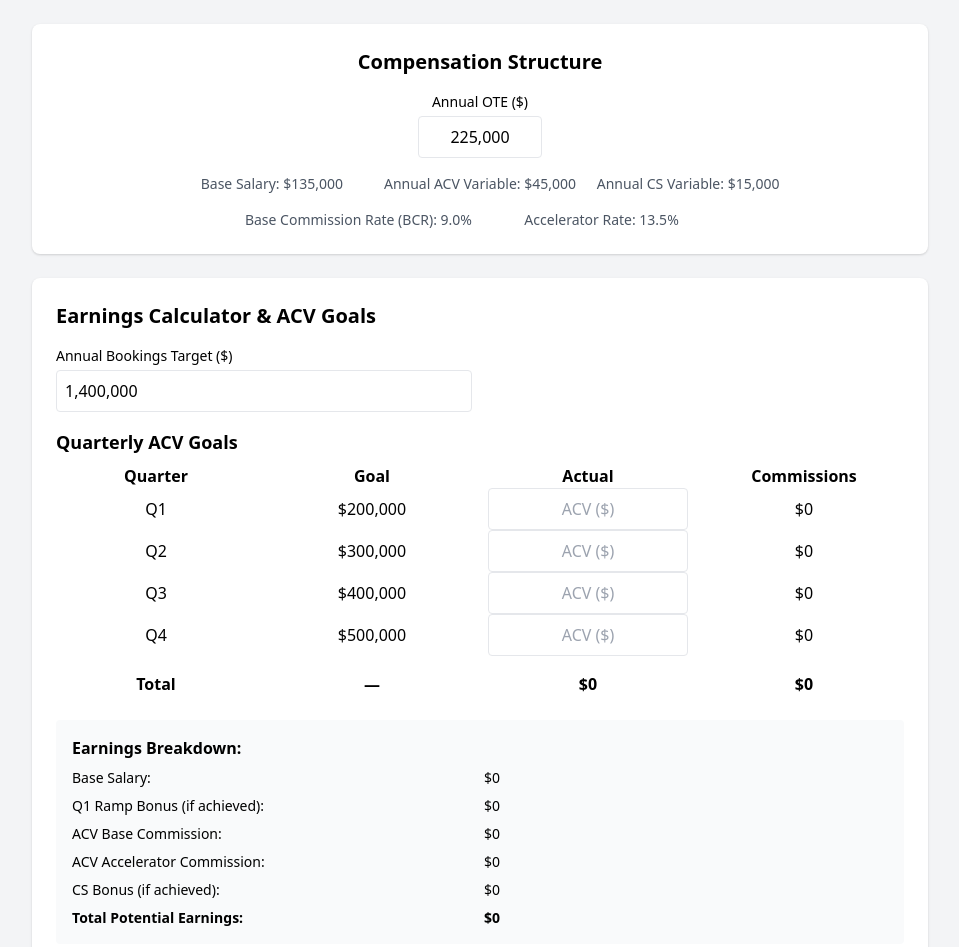
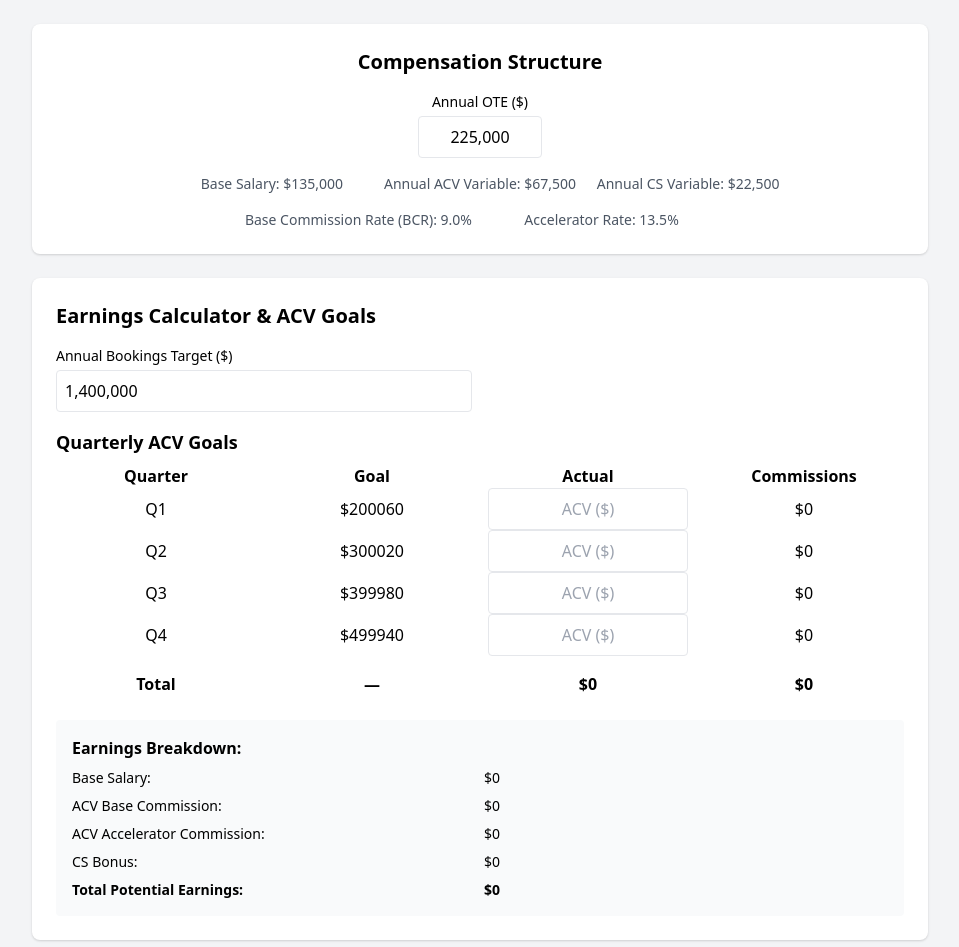
Before and after one commit to gyaan-ai/cro_plan, a plain HTML site: page index.html in a window 1280 px wide. Shown: the top 947 px of the page, without its empty margins (160-1119 px from the left). Drawn offline with nearby package versions, Linux system fonts and the light colour scheme.

Commit message:
index.html

```diff
--- a/index.html
+++ b/index.html
@@ -101,13 +101,11 @@
                 <div class="grid grid-cols-2 gap-2 text-sm">
                     <div>Base Salary:</div>
                     <div>$<span id="summary-base-salary">0</span></div>
-                    <div>Q1 Ramp Bonus (if achieved):</div>
-                    <div>$<span id="ramp-bonus">0</span></div>
                     <div>ACV Base Commission:</div>
                     <div>$<span id="acv-base">0</span></div>
                     <div>ACV Accelerator Commission:</div>
                     <div>$<span id="acv-accelerator">0</span></div>
-                    <div>CS Bonus (if achieved):</div>
+                    <div>CS Bonus:</div>
                     <div>$<span id="cs-total">0</span></div>
                     <div class="font-bold">Total Potential Earnings:</div>
                     <div class="font-bold">$<span id="total-earnings">0</span></div>
@@ -117,11 +115,48 @@
     </div>
 
     <script>
-        // JavaScript Logic to Dynamically Update Fields
+        function formatDollar(value) {
+            return value.toLocaleString("en-US", { minimumFractionDigits: 0, maximumFractionDigits: 0 });
+        }
+
+        function formatAndUpdate(id) {
+            const input = document.getElementById(id);
+            const value = input.value.replace(/,/g, "");
+            input.value = formatDollar(Number(value) || 0);
+            updateAll();
+        }
+
         function updateAll() {
-            // Implement the logic to dynamically calculate values as described
-            // Update OTE, BCR, Accelerator Rates, Commissions, Totals
+            const ote = Number(document.getElementById('ote').value.replace(/,/g, "")) || 0;
+            const annualTarget = Number(document.getElementById('annual-target').value.replace(/,/g, "")) || 0;
+            const baseSalary = ote * 0.6;
+            const acvVariable = ote * 0.3;
+            const csVariable = ote * 0.1;
+
+            // Update Compensation Structure
+            document.getElementById('base-salary').textContent = formatDollar(baseSalary);
+            document.getElementById('acv-variable').textContent = formatDollar(acvVariable);
+            document.getElementById('cs-variable').textContent = formatDollar(csVariable);
+
+            const commRate = (acvVariable / annualTarget) * 100;
+            const accRate = commRate * 1.5;
+
+            // Update Quarterly Goals and Commissions
+            ['q1', 'q2', 'q3', 'q4'].forEach((quarter, idx) => {
+                const goal = (annualTarget * [0.1429, 0.2143, 0.2857, 0.3571][idx]).toFixed(0);
+                const actual = Number(document.getElementById(`${quarter}-acv`).value.replace(/,/g, "")) || 0;
+
+                document.getElementById(`${quarter}-goal`).textContent = formatDollar(goal);
+
+                const commission =
+                    actual <= goal
+                        ? actual * (commRate / 100)
+                        : goal * (commRate / 100) + (actual - goal) * (accRate / 100);
+
+                document.getElementById(`${quarter}-comm`).textContent = formatDollar(commission);
+            });
         }
+
         updateAll();
     </script>
 </body>
```
